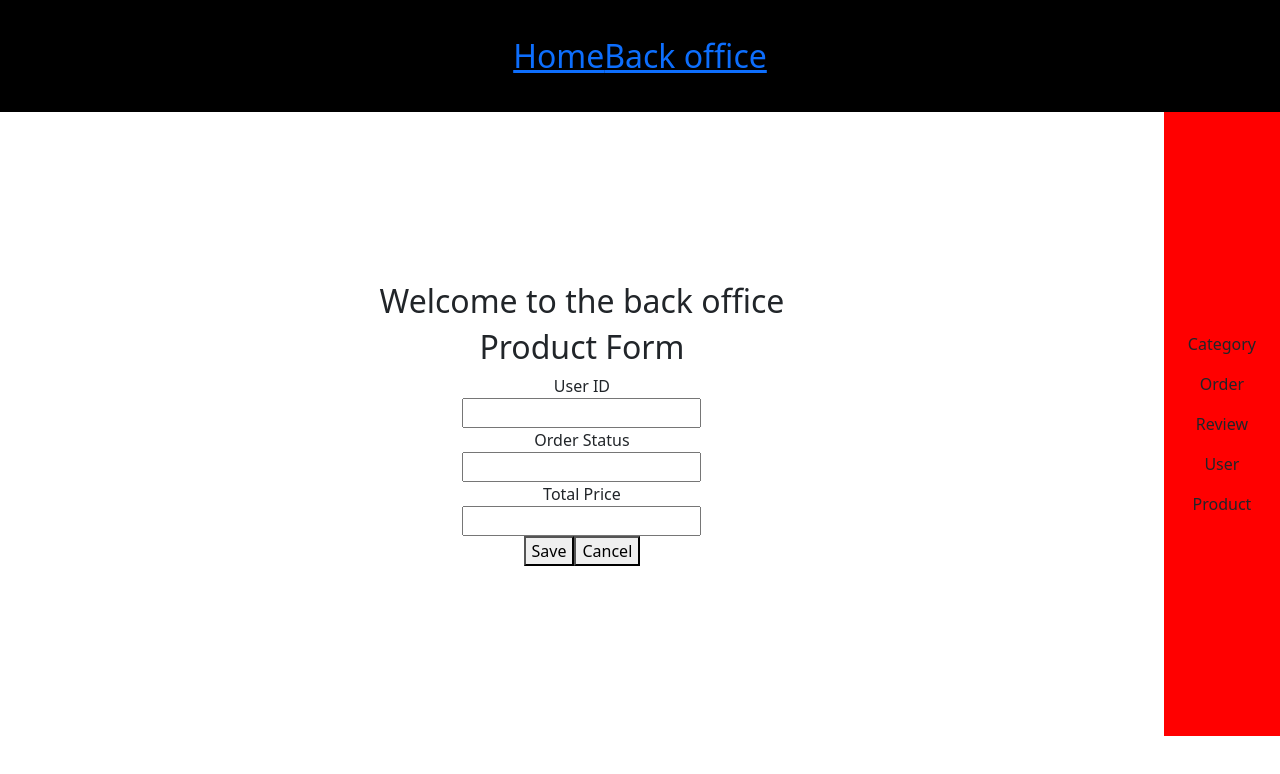
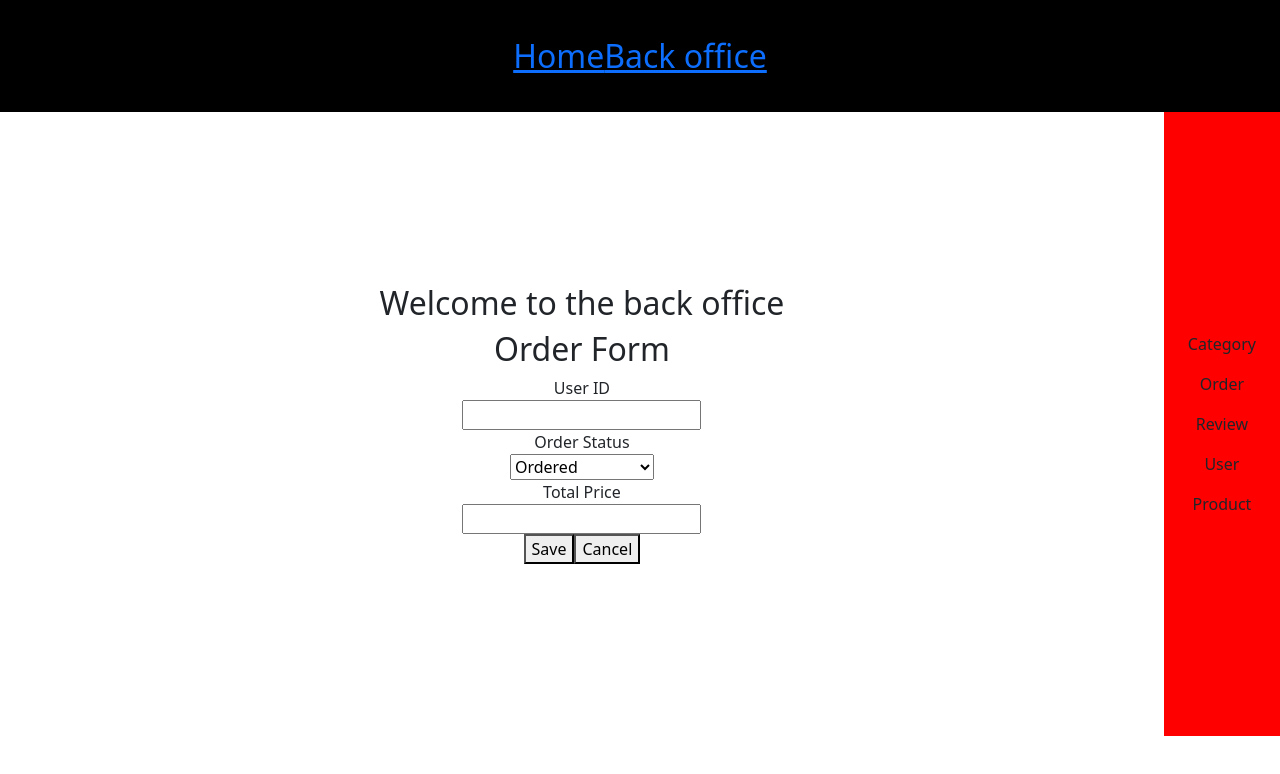
Before and after one commit to Snir1812/HackerU-Project, a React (Create React App) app in the folder react-ui/: page /backoffice/order/new in a window 1280 px wide. Shown: the top 774 px of the page. Built offline with nearby package versions, Linux system fonts and the light colour scheme; sample sign-in values are in the browser's storage.

Commit message:
fixed the order crud in the react project

```diff
--- a/react-ui/src/components/sidePanelBackOffice/objectsForm/OrderForm.jsx
+++ b/react-ui/src/components/sidePanelBackOffice/objectsForm/OrderForm.jsx
@@ -40,7 +40,7 @@ const OrderForm = () => {
     const newItem = {
       id: id || 0,
       userID,
-      orderStatus,
+      orderStatus: parseFloat(orderStatus), // Parse orderStatus as a float
       totalPrice,
     };
 
@@ -58,9 +58,16 @@ const OrderForm = () => {
       });
   };
 
+  // Options for the order status dropdown
+  const orderStatusOptions = [
+    { value: "1", label: "Ordered" },
+    { value: "2", label: "Out For Delivery" },
+    { value: "3", label: "Delivered" },
+  ];
+
   return (
     <>
-      <h2>Product Form</h2>
+      <h2>Order Form</h2>
       <div className="form" onSubmit={handelSubmit}>
         <div className="formItem">
           <div className="formLabel">User ID</div>
@@ -73,12 +80,16 @@ const OrderForm = () => {
         </div>
         <div className="formItem">
           <div className="formLabel">Order Status</div>
-          <input
-            type="number"
-            required
+          <select
             value={orderStatus}
             onChange={(e) => setOrderStatus(e.target.value)}
-          />
+          >
+            {orderStatusOptions.map((option) => (
+              <option key={option.value} value={option.value}>
+                {option.label}
+              </option>
+            ))}
+          </select>
         </div>
         <div className="formItem">
           <div className="formLabel">Total Price</div>
--- a/react-ui/src/components/sidePanelBackOffice/objectsList/OrderList.jsx
+++ b/react-ui/src/components/sidePanelBackOffice/objectsList/OrderList.jsx
@@ -7,11 +7,7 @@ const OrderList = () => {
   const [items, setItems] = useState([]);
 
   const handelDelete = (id) => {
-    if (
-      !window.confirm(
-        "Are you sure ? You will also delete all products that use this category "
-      )
-    ) {
+    if (!window.confirm("Are you sure ? ")) {
       return;
     }
     api
@@ -41,6 +37,20 @@ const OrderList = () => {
     return `${year}-${month}-${day}`;
   };
 
+  // Function to map orderStatus values to their respective labels
+  const mapOrderStatus = (statusValue) => {
+    switch (statusValue) {
+      case 1:
+        return "Ordered";
+      case 2:
+        return "Out For Delivery";
+      case 3:
+        return "Delivered";
+      default:
+        return "";
+    }
+  };
+
   return (
     <div className="listPage">
       <h3>Products List</h3>
@@ -62,7 +72,7 @@ const OrderList = () => {
             <div className="itemList">{item.userID}</div>
             <div className="itemList">{formatDate(item.orderDate)}</div>
             {/* Format the date */}
-            <div className="itemList">{item.orderStatus}</div>
+            <div className="itemList">{mapOrderStatus(item.orderStatus)}</div>
             <div className="itemList">{item.totalPrice}</div>
             <div className="itemList">
               <Link to={`edit/${item.id}`}>
```
